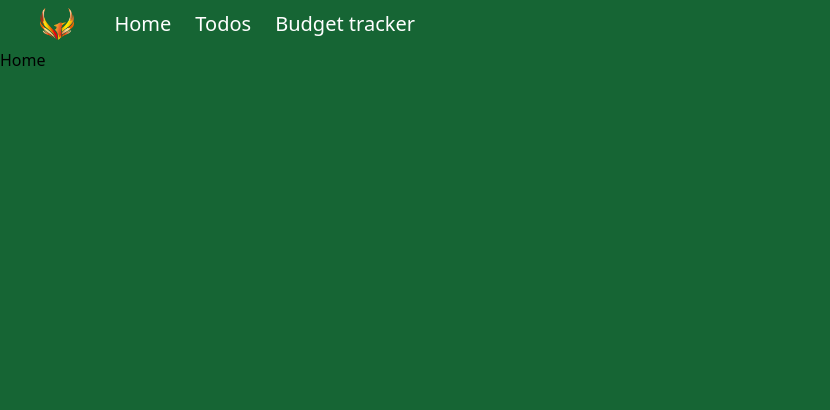
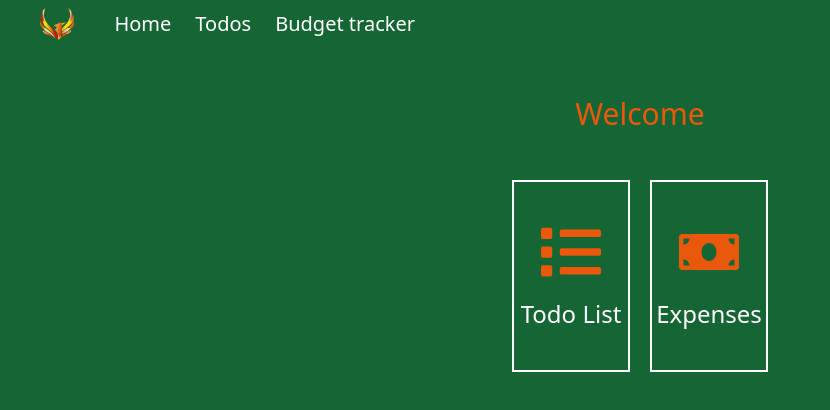
Before and after one commit to EidHachem/Todo-list-TypeScript, a React (Create React App) app: page / in a window 1280 px wide. Shown: the top 410 px of the page, without its empty margins (0-830 px from the left). Built offline with nearby package versions, Linux system fonts and the light colour scheme.

Commit message:
Add home component

```diff
--- a/src/App.tsx
+++ b/src/App.tsx
@@ -3,13 +3,14 @@ import { Route, Routes } from 'react-router-dom';
 import Navbar from './components/Navbar/Navbar';
 import Todos from './components/Todo/Todos';
 import Expenses from './components/Budget/Expenses';
+import Home from './components/Home/Home';
 
 const App: FC = () => {
   return (
     <div className="bg-green-800 flex flex-col min-h-[100vh]">
       <Navbar />
       <Routes>
-        <Route path="/" element={<div>Home</div>} />
+        <Route path="/" element={<Home />} />
         <Route path="/todos" element={<Todos />} />
         <Route path="/expenses" element={<Expenses />} />
         <Route path="*" element={<div>Not found</div>} />
--- /dev/null
+++ b/src/components/Home/Home.tsx
@@ -0,0 +1,27 @@
+import React from 'react';
+import { FaList, FaMoneyBill } from 'react-icons/fa';
+import { Link } from 'react-router-dom';
+
+const Home = () => {
+  return (
+    <div>
+      <h1 className="text-center text-3xl text-orange-600 py-12">Welcome</h1>
+      <div className="mx-auto max-w-[20%] grid grid-cols-2 gap-5">
+        <Link to="/todos" className="hover:scale-110">
+          <div className="border-2 border-white flex flex-col items-center justify-center gap-4 py-10">
+            <FaList className="text-6xl text-orange-600 mx-auto block" />
+            <p className="text-center text-2xl text-white">Todo List</p>
+          </div>
+        </Link>
+        <Link to="/expenses" className="hover:scale-110">
+          <div className="border-2 border-white flex flex-col items-center justify-center gap-4 py-10">
+            <FaMoneyBill className="text-6xl text-orange-600 mx-auto block" />
+            <p className="text-center text-2xl text-white">Expenses</p>
+          </div>
+        </Link>
+      </div>
+    </div>
+  );
+};
+
+export default Home;
```
